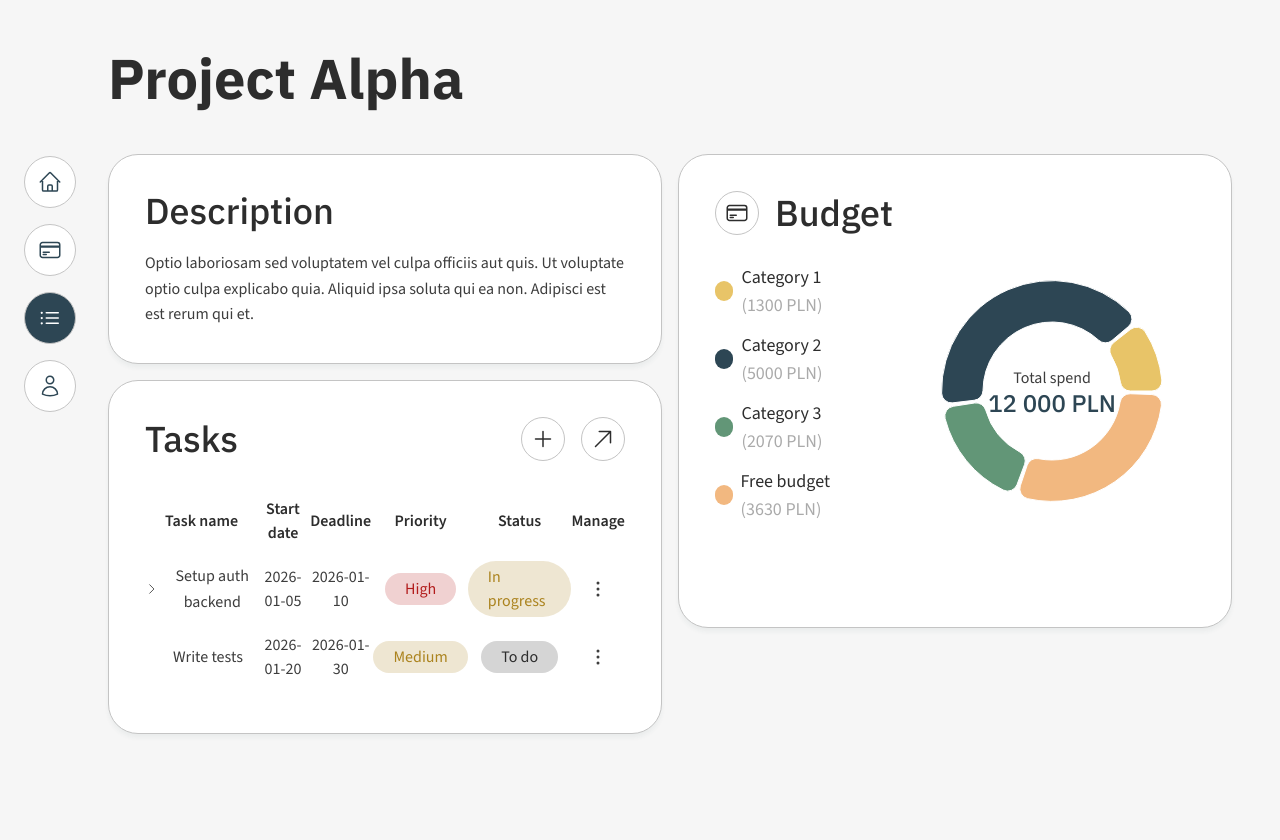
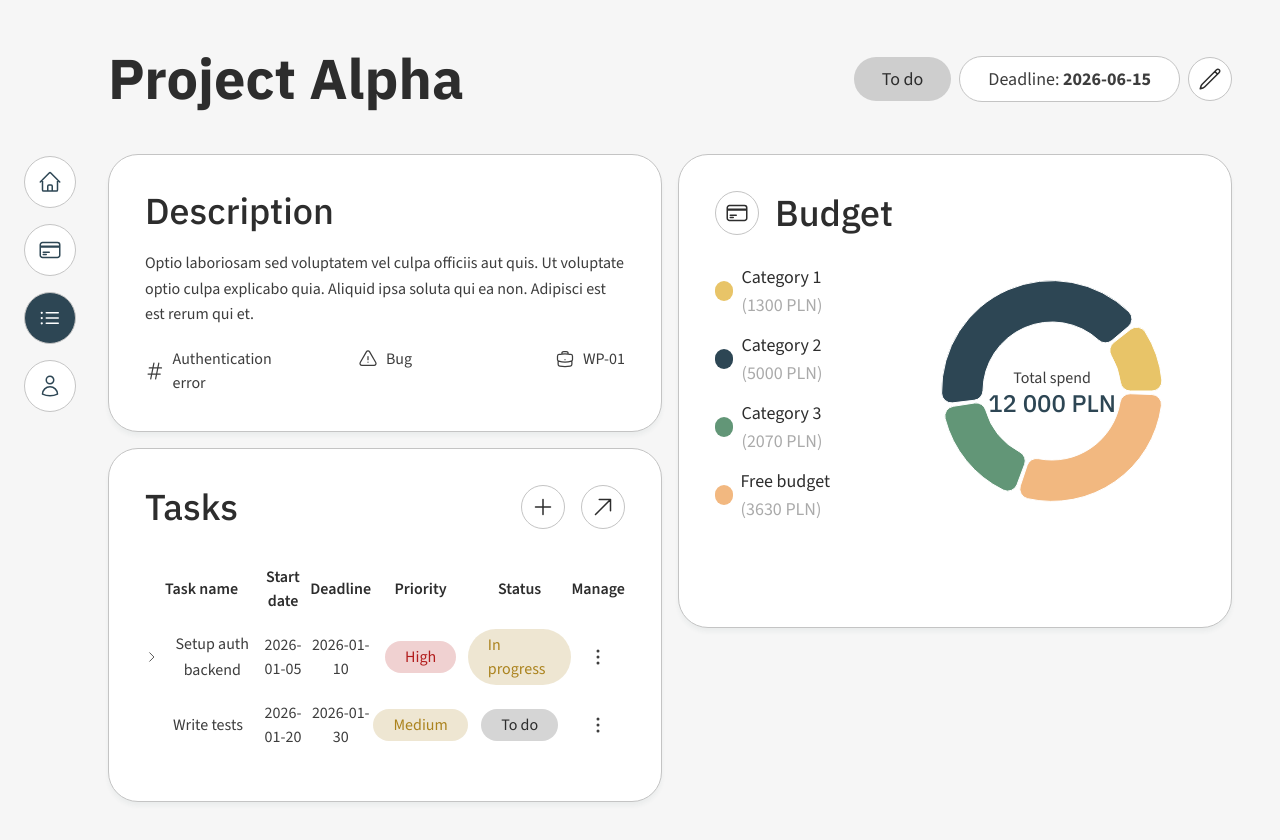
Before and after one commit to Asymphia/matdev-pm, a Next.js app: page /projects/1 in a window 1280 px wide. Shown: the top 840 px of the page. Before the commit the page ends 800 px from the top, so only its background shows below. Built offline with nearby package versions, Linux system fonts and the light colour scheme.

Commit message:
Add: project sidebar

```diff
--- a/app/projects/[projectSlug]/page.tsx
+++ b/app/projects/[projectSlug]/page.tsx
@@ -3,6 +3,7 @@ import { notFound } from "next/navigation"
 import ProjectDescription from "@/components/project/ProjectDescription"
 import TasksList from "@/components/project/TasksList"
 import BudgetChart from "@/components/project/BudgetChart"
+import ProjectSidebar from "@/components/project/ProjectSidebar"
 
 const SingleProjectPage = async ({ params }: { params: Promise<{ projectSlug: string }> }) => {
     const { projectSlug } = await params
@@ -16,11 +17,15 @@ const SingleProjectPage = async ({ params }: { params: Promise<{ projectSlug: st
 
     return (
         <div className="flex h-full w-full flex-col gap-11">
-            <h1>{project.projectName}</h1>
+            <header className="flex items-center justify-between">
+                <h1>{project.projectName}</h1>
+
+                <ProjectSidebar status={project.status} deadline={project.deadline} />
+            </header>
 
             <div className="grid grid-cols-2 gap-4">
                 <div className="flex flex-col gap-4">
-                    <ProjectDescription description={project.description} />
+                    <ProjectDescription description={project.description} topic={project.topic} issueType={project.issueType} workpackage={project.workpackage} />
 
                     <TasksList tasks={tasks} />
                 </div>
--- /dev/null
+++ b/components/project/ProjectDeadline.tsx
@@ -0,0 +1,9 @@
+const ProjectDeadline = ({ deadline }: { deadline: string }) => {
+    return (
+        <div className="border-border bg-background w-fit rounded-full border px-7 py-2 text-lg">
+            Deadline: <strong>{deadline}</strong>
+        </div>
+    )
+}
+
+export default ProjectDeadline
--- a/components/project/ProjectDescription.tsx
+++ b/components/project/ProjectDescription.tsx
@@ -1,11 +1,21 @@
 import BlockWrapper from "@/components/ui/BlockWrapper"
+import ProjectTags from "@/components/project/ProjectTags"
 
-const ProjectDescription = ({ description }: { description: string }) => {
+interface ProjectDescriptionProps {
+    description: string
+    topic: string
+    issueType: string
+    workpackage: string
+}
+
+const ProjectDescription = ({ description, topic, issueType, workpackage }: ProjectDescriptionProps) => {
     return (
         <BlockWrapper className="gap-5">
             <h2>Description</h2>
 
             <p>{description}</p>
+
+            <ProjectTags topic={topic} issueType={issueType} workpackage={workpackage} size="big" />
         </BlockWrapper>
     )
 }
--- a/components/project/ProjectItem.tsx
+++ b/components/project/ProjectItem.tsx
@@ -5,6 +5,7 @@ import { calculateBudgetDiff, calculateTimeProgress } from "@/lib/projects-helpe
 import { type ProjectType } from "@/lib/data"
 import TextIcon from "@/components/ui/TextIcon"
 import Link from "next/link"
+import ProjectTags from "@/components/project/ProjectTags"
 
 interface ProjectItemProps {
     project: ProjectType
@@ -27,19 +28,7 @@ const ProjectItem = ({ project }: ProjectItemProps) => {
 
                 <div className="line-clamp-2">{project.description}</div>
 
-                <div className="grid grid-cols-3">
-                    <div className="justify-self-start">
-                        <TextIcon text={project.topic} Icon={HashtagIcon} />
-                    </div>
-
-                    <div className="justify-self-center">
-                        <TextIcon text={project.issueType} Icon={ExclamationTriangleIcon} />
-                    </div>
-
-                    <div className="justify-self-end">
-                        <TextIcon text={project.workpackage} Icon={BriefcaseIcon} />
-                    </div>
-                </div>
+                <ProjectTags topic={project.topic} workpackage={project.workpackage} issueType={project.issueType} />
 
                 <div className="flex flex-col gap-3">
                     <ProgressBar name="Budget" progress={calculateBudgetDiff(project.budget, project.amountSpent)} limit={project.amountSpent + "/" + project.budget} />
--- /dev/null
+++ b/components/project/ProjectSidebar.tsx
@@ -0,0 +1,26 @@
+"use client"
+
+import StatusItem from "@/components/ui/StatusItem"
+import ProjectDeadline from "@/components/project/ProjectDeadline"
+import IconButton from "@/components/ui/IconButton"
+import { PencilIcon } from "@heroicons/react/24/outline"
+import { ProjectStatus } from "@/lib/data"
+
+interface ProjectSidebarProps {
+    status: ProjectStatus
+    deadline: string
+}
+
+const ProjectSidebar = ({ status, deadline }: ProjectSidebarProps) => {
+    return (
+        <div className="flex items-center gap-2">
+            <StatusItem status={status} size="big" />
+
+            <ProjectDeadline deadline={deadline} />
+
+            <IconButton Icon={PencilIcon} onClick={() => {}} />
+        </div>
+    )
+}
+
+export default ProjectSidebar
--- /dev/null
+++ b/components/project/ProjectTags.tsx
@@ -0,0 +1,29 @@
+import TextIcon from "@/components/ui/TextIcon"
+import { BriefcaseIcon, ExclamationTriangleIcon, HashtagIcon } from "@heroicons/react/24/outline"
+
+interface ProjectTagProps {
+    topic: string
+    issueType: string
+    workpackage: string
+    size?: "big" | "small"
+}
+
+const ProjectTags = ({ topic, issueType, workpackage, size = "small" }: ProjectTagProps) => {
+    return (
+        <div className="grid grid-cols-3">
+            <div className="justify-self-start">
+                <TextIcon text={topic} Icon={HashtagIcon} size={size} />
+            </div>
+
+            <div className="justify-self-center">
+                <TextIcon text={issueType} Icon={ExclamationTriangleIcon} size={size} />
+            </div>
+
+            <div className="justify-self-end">
+                <TextIcon text={workpackage} Icon={BriefcaseIcon} size={size} />
+            </div>
+        </div>
+    )
+}
+
+export default ProjectTags
--- a/components/ui/StatusItem.tsx
+++ b/components/ui/StatusItem.tsx
@@ -1,6 +1,6 @@
 export type StatusItemType = "To do" | "Low" | "Completed" | "Medium" | "In progress" | "High" | "Cancelled"
 
-const StatusItem = ({ status }: { status: StatusItemType }) => {
+const StatusItem = ({ status, size = "small" }: { status: StatusItemType; size?: "big" | "small" }) => {
     let style
 
     if (status === "Low" || status === "Completed") {
@@ -13,7 +13,7 @@ const StatusItem = ({ status }: { status: StatusItemType }) => {
         style = "bg-text-primary-500/20 text-text-primary-500"
     }
 
-    return <div className={`w-fit rounded-full px-5 py-1 ${style}`}>{status}</div>
+    return <div className={`w-fit rounded-full ${size === "big" ? "px-7 py-2 text-lg" : "px-5 py-1"} ${style}`}>{status}</div>
 }
 
 export default StatusItem
--- a/components/ui/TextIcon.tsx
+++ b/components/ui/TextIcon.tsx
@@ -3,14 +3,15 @@ import { ComponentType, SVGProps } from "react"
 interface TextIconProps {
     text: string
     Icon: ComponentType<SVGProps<SVGSVGElement>>
+    size?: "small" | "big"
 }
 
-const TextIcon = ({ text, Icon }: TextIconProps) => {
+const TextIcon = ({ text, Icon, size = "small" }: TextIconProps) => {
     return (
         <div className="flex items-center gap-2">
-            <Icon className="text-text-primary-300 size-4" />
+            <Icon className={`text-text-primary-300 ${size === "small" ? "size-4" : "size-5"}`} />
 
-            <p className="text-sm">{text}</p>
+            <p className={size === "small" ? "text-sm" : "text-base"}>{text}</p>
         </div>
     )
 }
```
